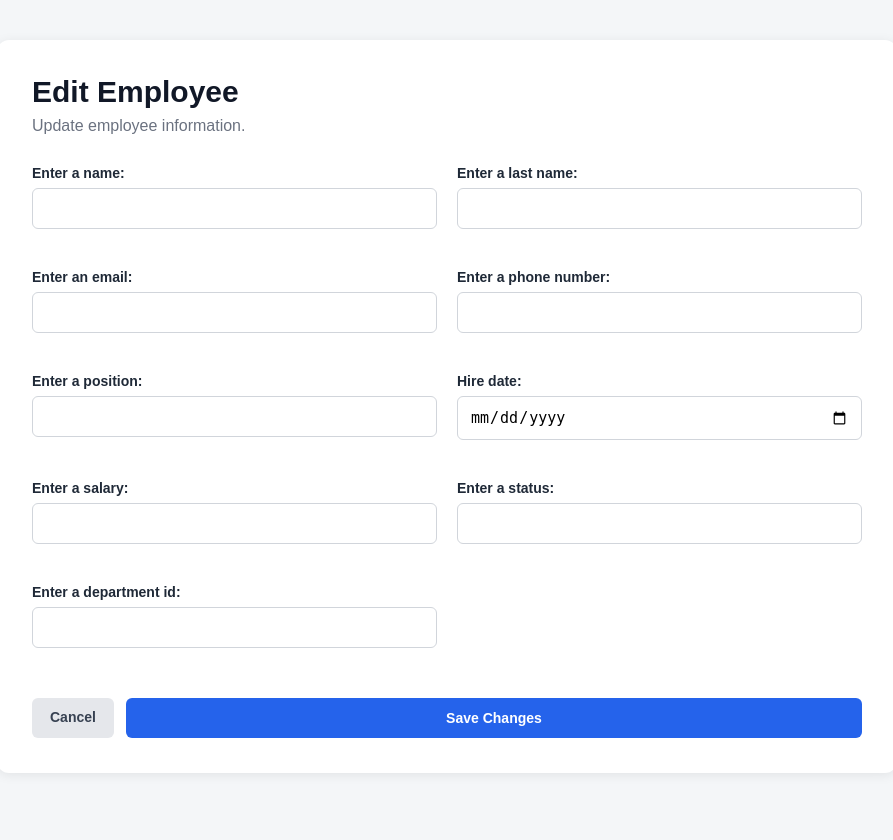
After one commit to DVeljko/MyWorkers, a Flask app: template web_service/templates/edit_employee.html in a window 1280 px wide. The commit adds this page. Shown: the whole page, without its empty margins (193-1086 px from the left). Run offline with Flask 3, Linux system fonts and the light colour scheme; the template is opened without the code that fills it: values that come from a table or form of the project are taken from there, others are empty.

Commit message:
Add employee edit functionality

```diff
--- a/web_service/app.py
+++ b/web_service/app.py
@@ -3,6 +3,7 @@ from forms import LoginForm, AddEmployee
 import os
 from dotenv import load_dotenv
 import requests
+from datetime import datetime
 
 load_dotenv()
 
@@ -144,6 +145,107 @@ def employee_profile(employee_id):
         error=error
     )
 
+
+@app.route("/employees/<int:employee_id>/edit", methods=["GET", "POST"])
+def edit_employee(employee_id):
+
+    token = session.get("access_token")
+
+    if not token:
+        return redirect(url_for("login"))
+
+    form = AddEmployee()
+
+    response = requests.get(
+        f"{EMPLOYEE_SERVICE_URL}/employees/{employee_id}",
+        headers={
+            "Authorization": f"Bearer {token}"
+        },
+        timeout=3
+    )
+
+    if response.status_code != 200:
+        error = response.json().get(
+            "error",
+            "Something went wrong."
+        )
+
+        return render_template(
+            "edit_employee.html",
+            form=form,
+            employee=None,
+            error=error
+        )
+
+    employee = response.json()
+
+    if form.validate_on_submit():
+
+        patch_response = requests.patch(
+            f"{EMPLOYEE_SERVICE_URL}/employees/{employee_id}",
+            headers={
+                "Authorization": f"Bearer {token}"
+            },
+            json={
+                "first_name": form.first_name.data,
+                "last_name": form.last_name.data,
+                "email": form.email.data,
+                "phone": form.phone.data,
+                "position": form.position.data,
+                "hire_date": form.hire_date.data.isoformat(),
+                "salary": form.salary.data,
+                "status": form.status.data,
+                "department_id": form.department_id.data,
+            },
+            timeout=3
+        )
+
+        if patch_response.status_code == 200:
+            return redirect(
+                url_for(
+                    "employee_profile",
+                    employee_id=employee_id
+                )
+            )
+
+        error = patch_response.json().get(
+            "error",
+            "Something went wrong."
+        )
+
+        return render_template(
+            "edit_employee.html",
+            form=form,
+            employee=employee,
+            error=error
+        )
+
+    if request.method == "GET":
+        form.first_name.data = employee["first_name"]
+        form.last_name.data = employee["last_name"]
+        form.email.data = employee["email"]
+        form.phone.data = employee["phone"]
+        form.position.data = employee["position"]
+
+        form.hire_date.data = datetime.strptime(
+            employee["hire_date"],
+            "%Y-%m-%d"
+        ).date()
+
+        form.salary.data = employee["salary"]
+        form.status.data = employee["status"]
+        form.department_id.data = employee["department_id"]
+
+    return render_template(
+        "edit_employee.html",
+        form=form,
+        employee=employee
+    )
+
+
+
+
+
 @app.route("/dashboard")
 def dashboard():
     token = session.get('access_token')
--- /dev/null
+++ b/web_service/templates/edit_employee.html
@@ -0,0 +1,90 @@
+{% extends "base.html" %}
+
+{% block title %}Edit Employee{% endblock %}
+
+{% block content %}
+
+<div class="form-page">
+
+    <div class="form-card">
+
+        <div class="form-header">
+            <h1>Edit Employee</h1>
+            <p>Update employee information.</p>
+        </div>
+
+        {% if error %}
+            <p class="error">{{ error }}</p>
+        {% endif %}
+
+        <form method="POST" class="employee-form">
+
+            {{ form.hidden_tag() }}
+
+            <div class="form-grid">
+
+                <div class="form-group">
+                    {{ form.first_name.label }}
+                    {{ form.first_name() }}
+                </div>
+
+                <div class="form-group">
+                    {{ form.last_name.label }}
+                    {{ form.last_name() }}
+                </div>
+
+                <div class="form-group">
+                    {{ form.email.label }}
+                    {{ form.email() }}
+                </div>
+
+                <div class="form-group">
+                    {{ form.phone.label }}
+                    {{ form.phone() }}
+                </div>
+
+                <div class="form-group">
+                    {{ form.position.label }}
+                    {{ form.position() }}
+                </div>
+
+                <div class="form-group">
+                    {{ form.hire_date.label }}
+                    {{ form.hire_date() }}
+                </div>
+
+                <div class="form-group">
+                    {{ form.salary.label }}
+                    {{ form.salary() }}
+                </div>
+
+                <div class="form-group">
+                    {{ form.status.label }}
+                    {{ form.status() }}
+                </div>
+
+                <div class="form-group">
+                    {{ form.department_id.label }}
+                    {{ form.department_id() }}
+                </div>
+
+            </div>
+
+            <div class="form-actions">
+                <a
+                    href="{{ url_for('employee_profile', employee_id=employee.id) }}"
+                    class="btn-secondary"
+                >
+                    Cancel
+                </a>
+
+                {{ form.submit(class="btn-primary", value="Save Changes") }}
+            </div>
+
+        </form>
+
+    </div>
+
+</div>
+
+{% endblock %}
```
Also changed, not shown: web_service/templates/employee_profile.html (+7 -0 lines).
